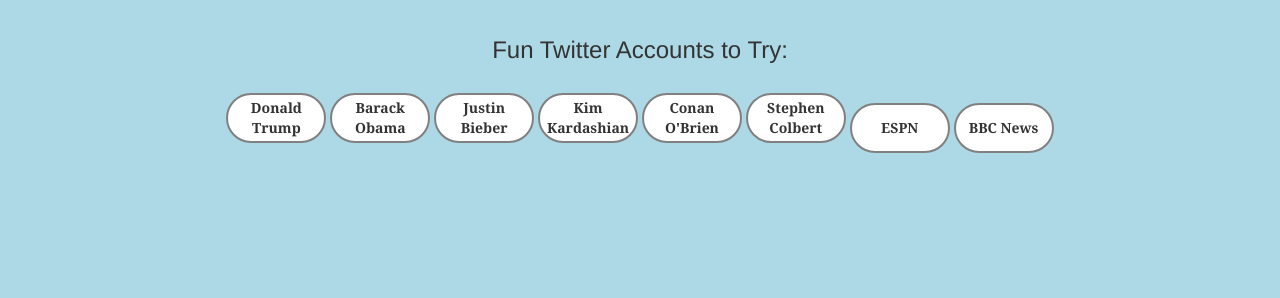
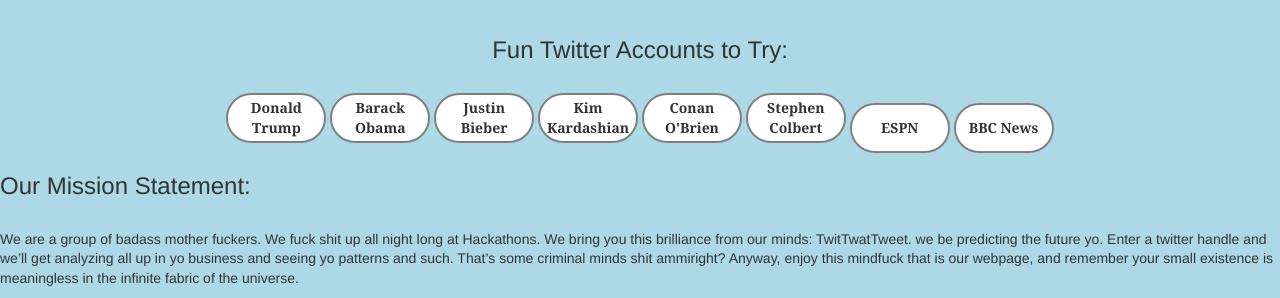
Before and after one commit to HackBU2017/Markov, a Flask app: page / in a window 1280 px wide. Shown: the part 776-1074 px from the top of the page. Before the commit the page ends 929 px from the top, so only its background shows below. Run offline with Flask 2, Linux system fonts and the light colour scheme; some libraries are stand-ins or nearby versions.

Commit message:
Update Markov.html

```diff
--- a/templates/Markov.html
+++ b/templates/Markov.html
@@ -67,6 +67,9 @@
     </form>
   </div>
  <div class="container3">
+<h3 id = "Head4"> Our Mission Statement: </h3> <br>
+  <p id="mission"> We are a group of badass mother fuckers. We fuck shit up all night long at Hackathons. We bring you this brilliance from our minds: TwitTwatTweet. we be predicting the future yo. Enter a twitter handle and we’ll get analyzing all up in yo business and seeing yo patterns and such. That’s some criminal minds shit ammiright? Anyway, enjoy this mindfuck that is our webpage, and remember your small existence is meaningless in the infinite fabric of the universe.
+  </p>
  </div>
   </body>
 </html>
```
